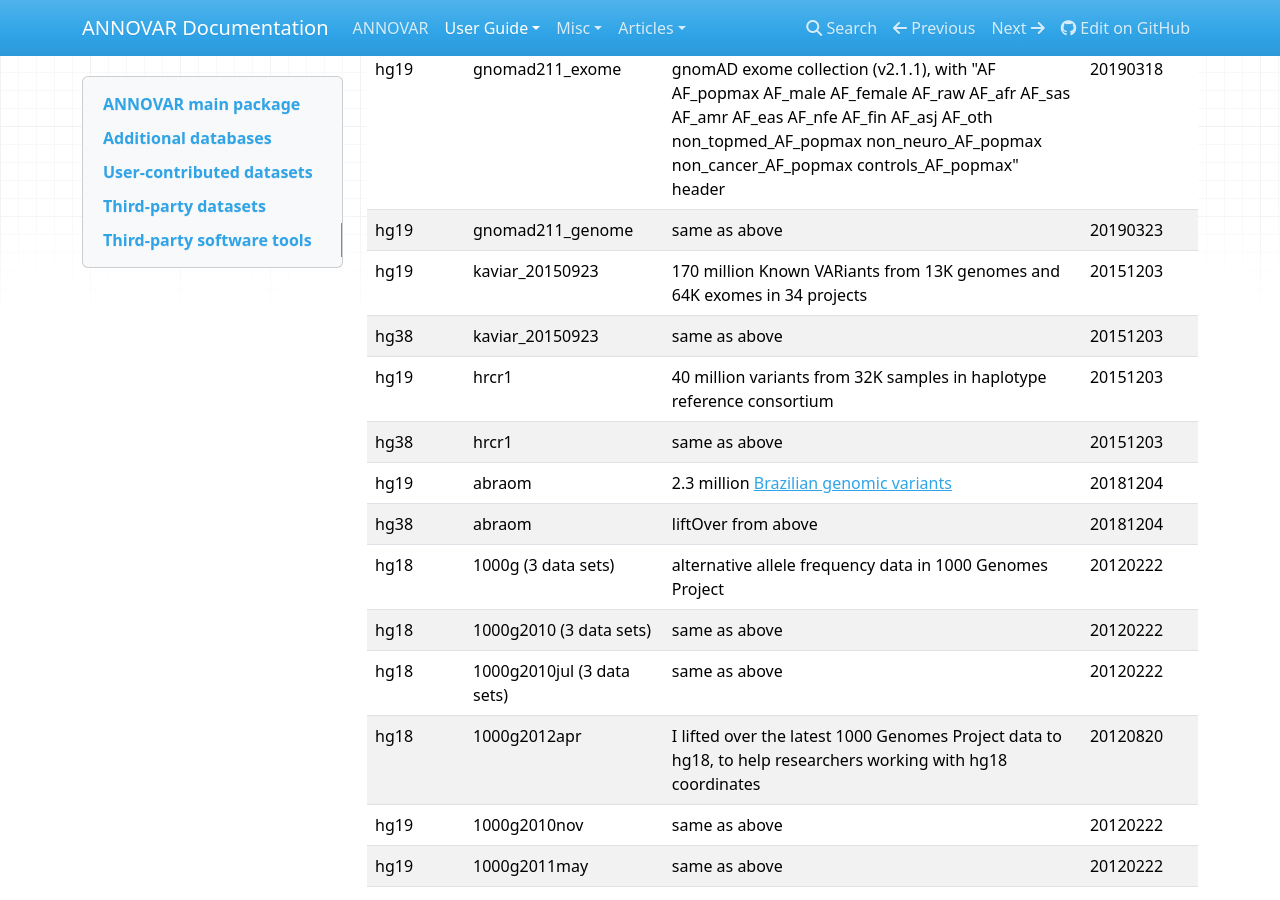
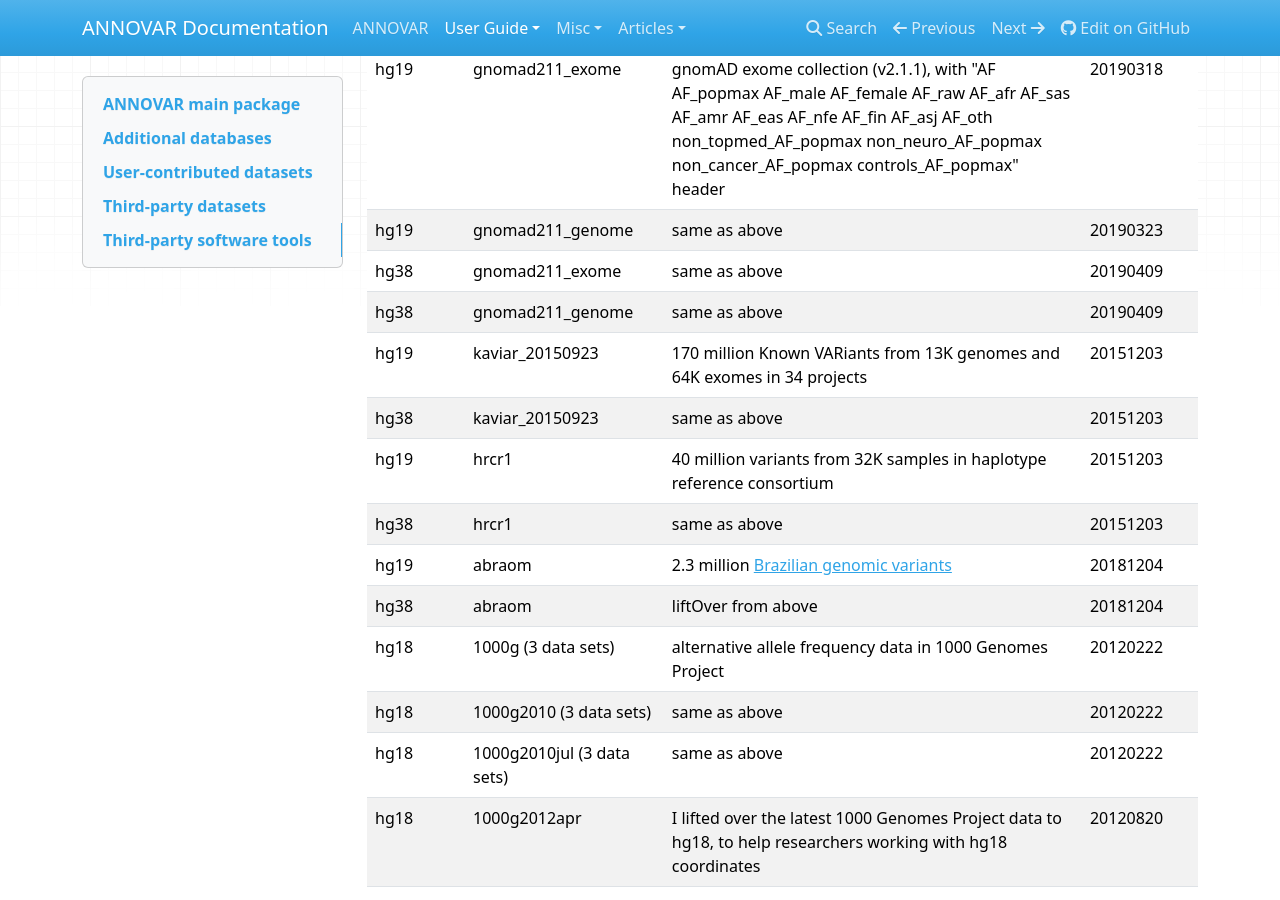
Before and after one commit to WGLab/doc-ANNOVAR, an MkDocs documentation site: the page built from docs/user-guide/download.md, in a window 1280 px wide and 900 px high, scrolled down 4338 px. Built offline with MkDocs 1.6.1, drawn with Linux system fonts in a browser that asks for light colours; nearby versions of some CDN libraries; comment, search, counter and statistics services are not loaded; old or Windows-style settings are respelled for this version of MkDocs.

Commit message:
Update download.md

```diff
--- a/docs/user-guide/download.md
+++ b/docs/user-guide/download.md
@@ -93,6 +93,8 @@ Several very commonly used annotation databases for human genomes are additional
 | hg38 | gnomad_genome | gnomAD genome collection (v2.0.1) | 20170311 |
 | hg19 | gnomad211_exome | gnomAD exome collection (v2.1.1), with "AF AF_popmax AF_male AF_female AF_raw AF_afr AF_sas AF_amr AF_eas AF_nfe AF_fin AF_asj AF_oth non_topmed_AF_popmax non_neuro_AF_popmax non_cancer_AF_popmax controls_AF_popmax" header | 20190318 |
 | hg19 | gnomad211_genome | same as above | 20190323 |
+| hg38 | gnomad211_exome | same as above | 20190409 |
+| hg38 | gnomad211_genome | same as above | 20190409 |
 | hg19 | kaviar_20150923 | 170 million Known VARiants from 13K genomes and 64K exomes in 34 projects | 20151203 |
 | hg38 | kaviar_20150923 | same as above | 20151203 |
 | hg19 | hrcr1 | 40 million variants from 32K samples in haplotype reference consortium | 20151203 |
```
